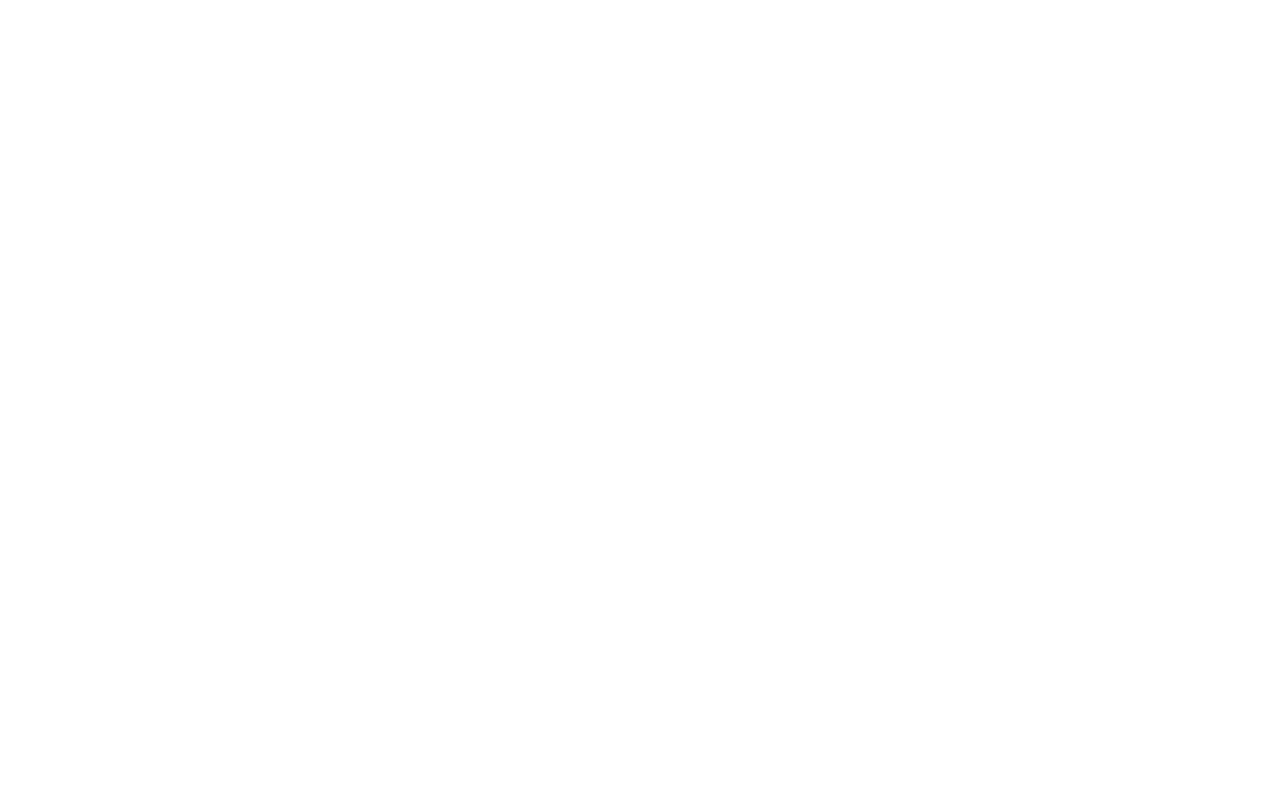
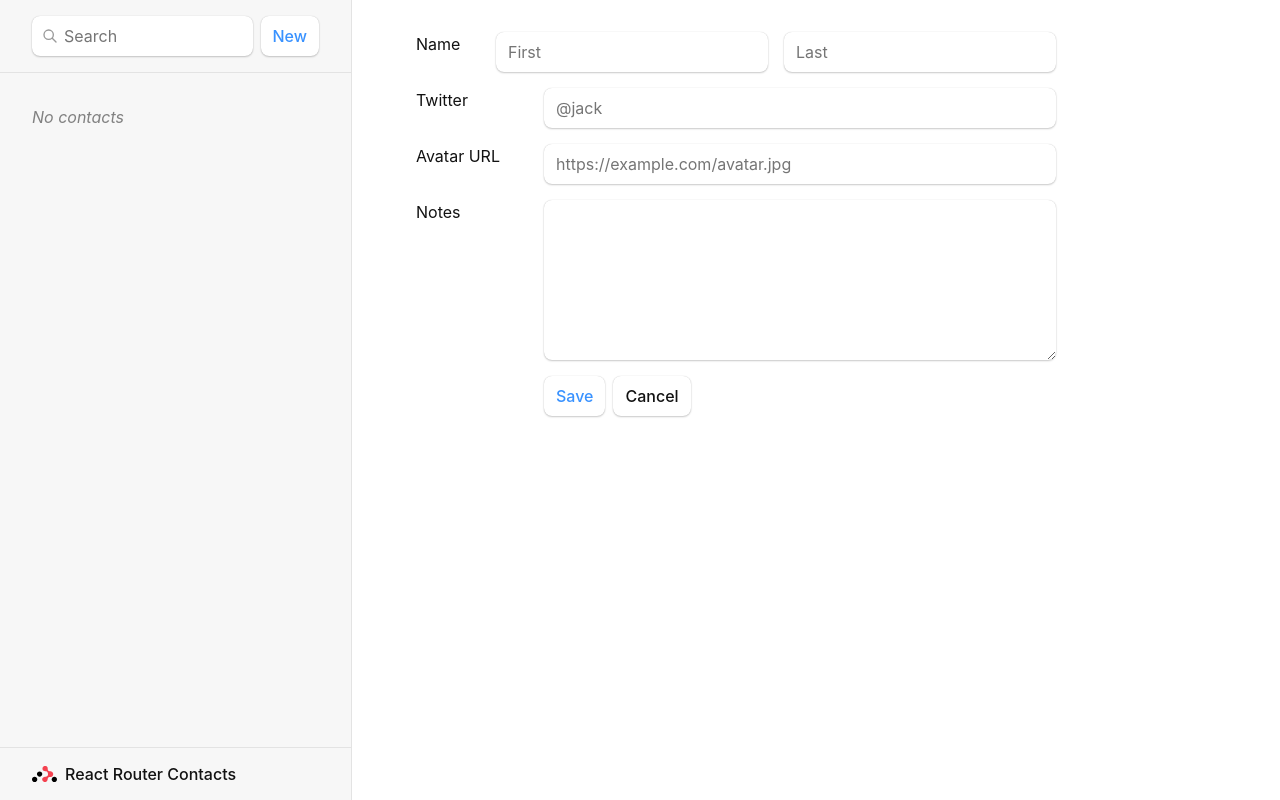
Before and after one commit to dhaniverdant/contact-app-vite, a React (Vite) app: page /contacts/1/edit in a window 1280 px wide. Before the commit this address had no page. Built offline with nearby package versions, Linux system fonts and the light colour scheme.

Commit message:
add edit page and route

```diff
--- a/src/main.jsx
+++ b/src/main.jsx
@@ -12,6 +12,7 @@
   loader as rootLoader,
   action as rootAction,
 } from './routes/root';
+import EditContact from './routes/edit';
 
 const router = createBrowserRouter([
   {
@@ -25,7 +26,12 @@
         path: "contacts/:contactId",
         element: <Contact />,
         loader: contactLoader,
-      }
+      },
+      {
+        path: "contacts/:contactId/edit",
+        element: <EditContact />,
+        loader: contactLoader,
+      },
     ],
   },
 ]);
--- /dev/null
+++ b/src/routes/edit.jsx
@@ -0,0 +1,58 @@
+import { Form, useLoaderData } from "react-router-dom";
+
+export default function EditContact() {
+  const { contact } = useLoaderData();
+
+  return (
+    <Form method="post" id="contact-form">
+      <p>
+        <span>Name</span>
+        <input
+          placeholder="First"
+          aria-label="First name"
+          type="text"
+          name="first"
+          defaultValue={contact.first}
+        />
+        <input
+          placeholder="Last"
+          aria-label="Last name"
+          type="text"
+          name="last"
+          defaultValue={contact.last}
+        />
+      </p>
+      <label>
+        <span>Twitter</span>
+        <input
+          type="text"
+          name="twitter"
+          placeholder="@jack"
+          defaultValue={contact.twitter}
+        />
+      </label>
+      <label>
+        <span>Avatar URL</span>
+        <input
+          placeholder="https://example.com/avatar.jpg"
+          aria-label="Avatar URL"
+          type="text"
+          name="avatar"
+          defaultValue={contact.avatar}
+        />
+      </label>
+      <label>
+        <span>Notes</span>
+        <textarea
+          name="notes"
+          defaultValue={contact.notes}
+          rows={6}
+        />
+      </label>
+      <p>
+        <button type="submit">Save</button>
+        <button type="button">Cancel</button>
+      </p>
+    </Form>
+  );
+}
```
